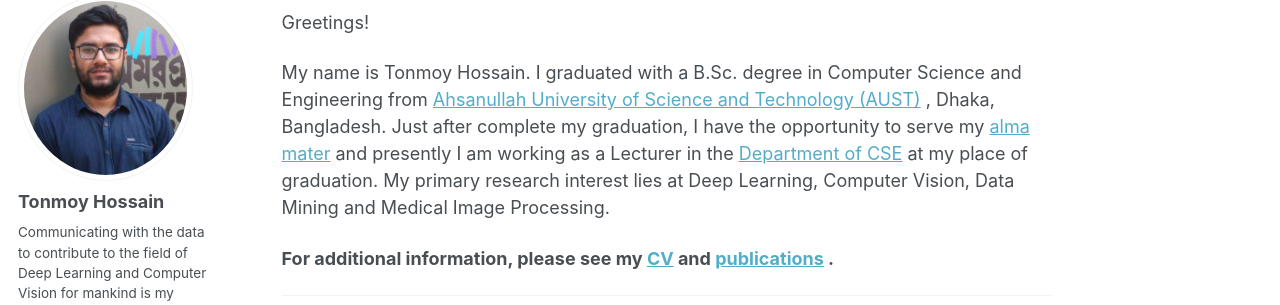
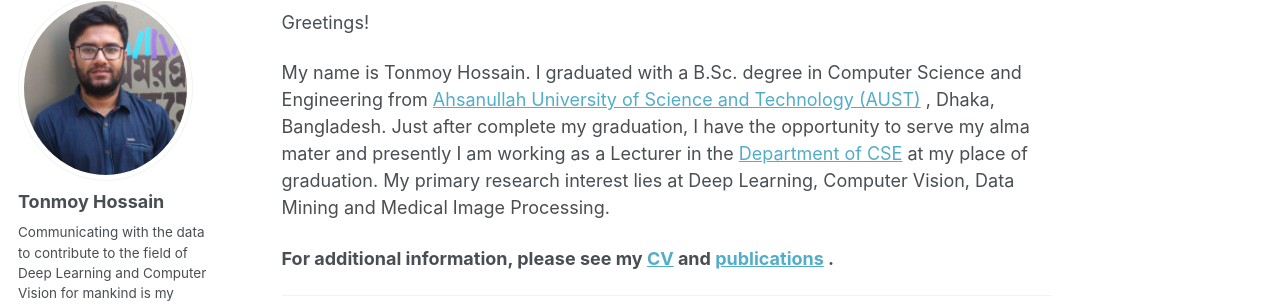
Before and after one commit to shaeekh/shaeekh.github.io, a Jekyll site: the page built from _pages/about.md, in a window 1280 px wide and 1120 px high. Shown: the part 123-428 px from the top of the window. Built offline with Jekyll 4.4.1, drawn with Linux system fonts in a browser that asks for light colours; some web fonts are replaced; part of the change alters nothing that is shown.

```diff
--- a/_pages/about.md
+++ b/_pages/about.md
@@ -9,7 +9,7 @@ redirect_from:
 ---
 Greetings!
 
-My name is Tonmoy Hossain. I graduated with a B.Sc. degree in Computer Science and Engineering from [Ahsanullah University of Science and Technology (AUST)](http://aust.edu/) , Dhaka, Bangladesh. Just after complete my graduation, I have the opportunity to serve my [alma mater](http://aust.edu/) and presently I am working as a Lecturer in the [Department of CSE](http://aust.edu/cse/index.htm) at my place of graduation.  My primary research interest lies at Deep Learning, Computer Vision, Data Mining and Medical Image Processing.
+My name is Tonmoy Hossain. I graduated with a B.Sc. degree in Computer Science and Engineering from [Ahsanullah University of Science and Technology (AUST)](http://aust.edu/) , Dhaka, Bangladesh. Just after complete my graduation, I have the opportunity to serve my alma mater and presently I am working as a Lecturer in the [Department of CSE](http://aust.edu/cse/index.htm) at my place of graduation.  My primary research interest lies at Deep Learning, Computer Vision, Data Mining and Medical Image Processing.
 
 
 **For additional information, please see my [CV](https://tafseer-nayeem.github.io/cv/) and [publications](https://tafseer-nayeem.github.io/publications/) .**
```
